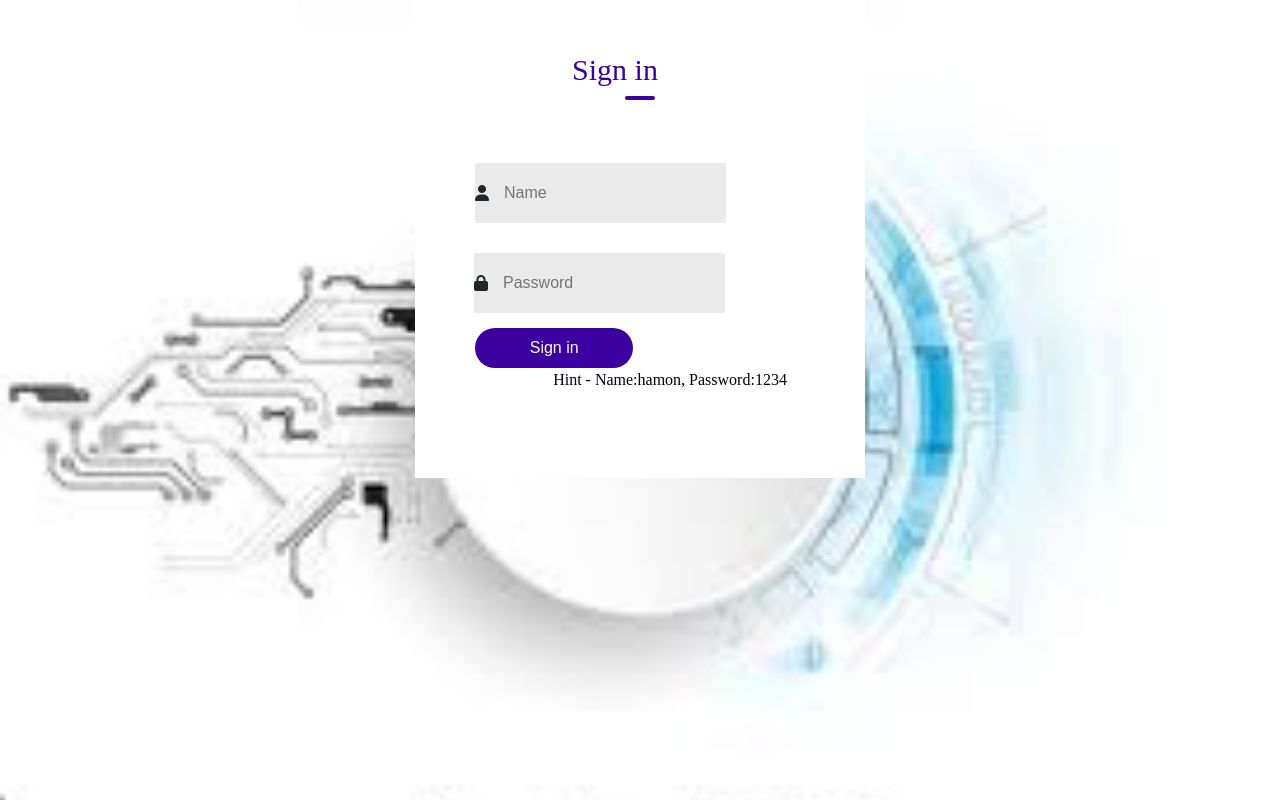
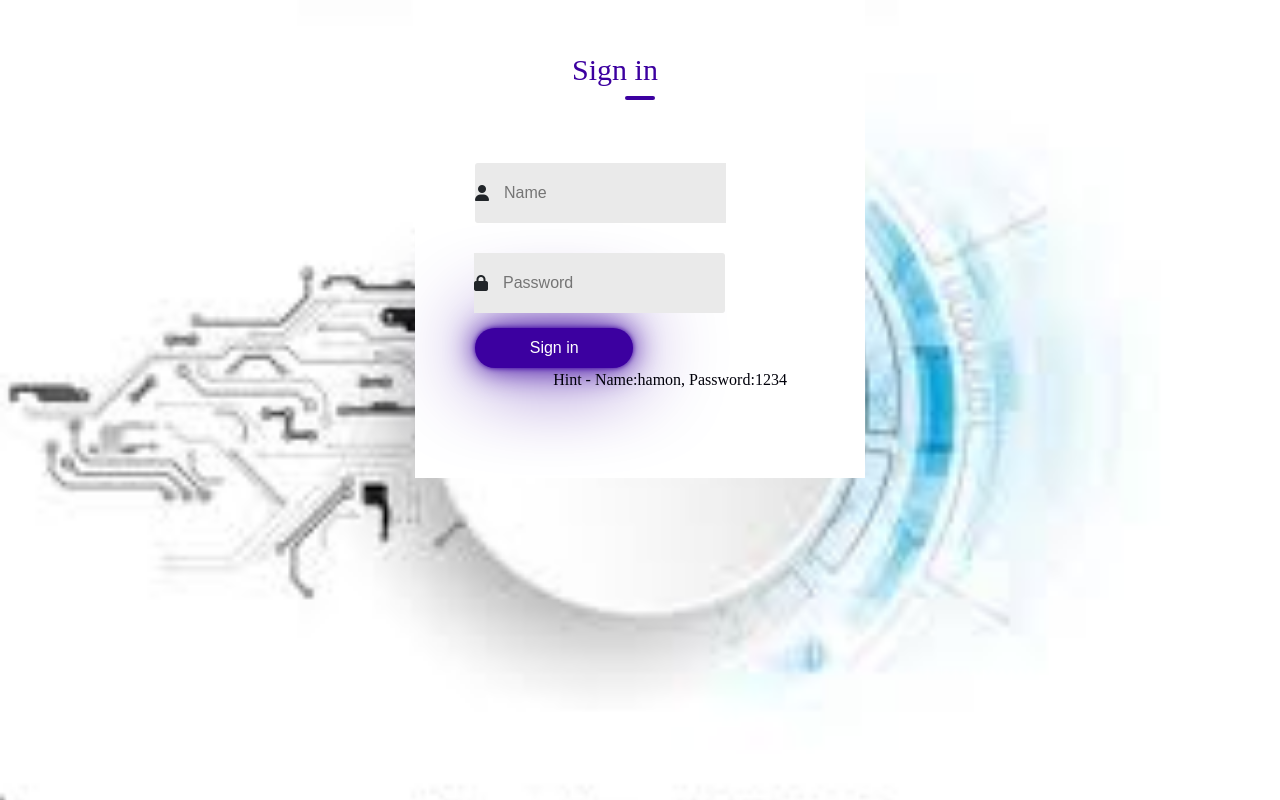
Before and after one commit to jishnup2930/HR_React_app, a React (Create React App) app: page / in a window 1280 px wide. In both pictures the pointer is over the button "Sign in". Built offline with nearby package versions, Linux system fonts and the light colour scheme.

Commit message:
Add hover effect to buttons

```diff
--- a/src/components/vcard/vcard.css
+++ b/src/components/vcard/vcard.css
@@ -14,3 +14,8 @@
     cursor: pointer;
     transition: background 1s;
   }
+  div button:hover{
+    box-shadow: 0px 0px 5px #3c00a0,
+    0px 0px 30px #3c00a0,
+    0px 0px 90px #3c00a0;
+  }
```
